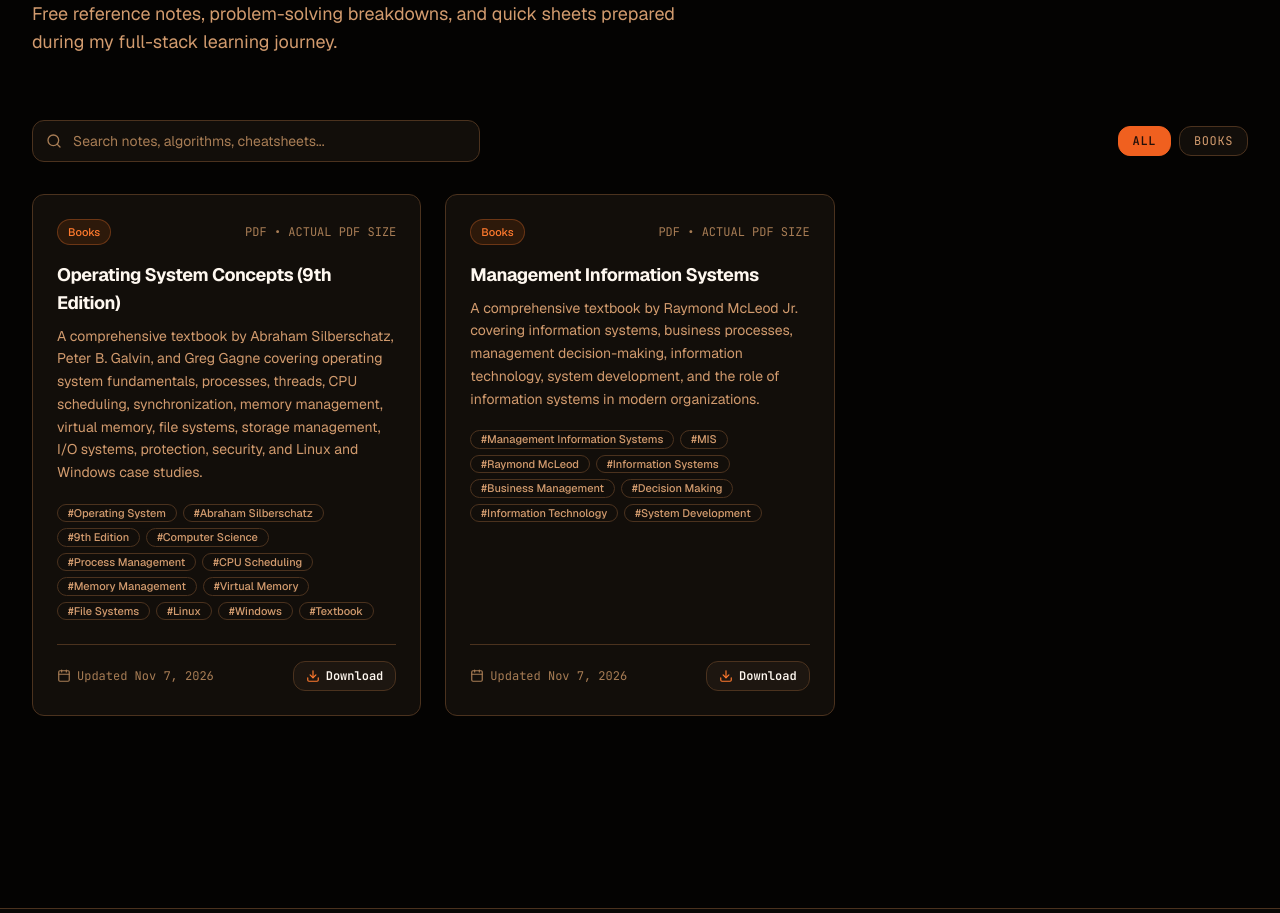
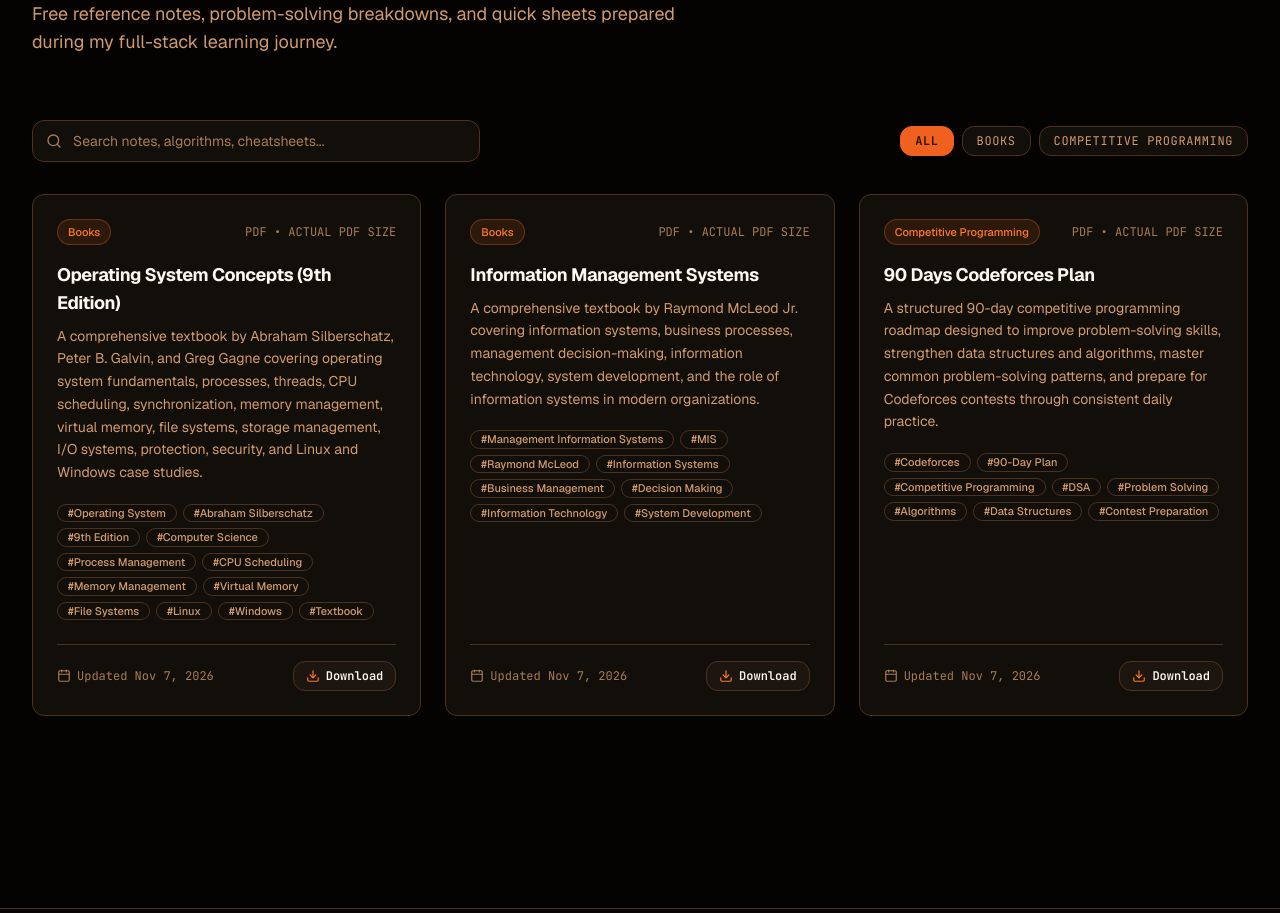
Before and after one commit to Md-sihab11/My-first-portfolio, a Next.js app: page /resources in a window 1280 px wide. Shown: the part 560-1473 px from the top of the page. Built offline with nearby package versions, Linux system fonts and the light colour scheme; no server answers.

Commit message:
90 days coding plan uploaded

```diff
--- a/src/data/resources.ts
+++ b/src/data/resources.ts
@@ -27,8 +27,8 @@ export const resources: Resource[] = [
     ],
   },
   {
-  id: "management-information-systems",
-  title: "Management Information Systems",
+    id: "information-management-systems",
+    title: "Information Management Systems",
     description:
       "A comprehensive textbook by Raymond McLeod Jr. covering information systems, business processes, management decision-making, information technology, system development, and the role of information systems in modern organizations.",
     category: "Books",
@@ -47,4 +47,25 @@ export const resources: Resource[] = [
       "System Development",
     ],
   },
+  {
+    id: "90-days-codeforces-plan",
+    title: "90 Days Codeforces Plan",
+    description:
+      "A structured 90-day competitive programming roadmap designed to improve problem-solving skills, strengthen data structures and algorithms, master common problem-solving patterns, and prepare for Codeforces contests through consistent daily practice.",
+    category: "Competitive Programming",
+    fileUrl: "/resources/90-days-codeforces-plan.pdf",
+    fileSize: "Actual PDF size",
+    format: "PDF",
+    updatedAt: "2026-11-07",
+    tags: [
+      "Codeforces",
+      "90-Day Plan",
+      "Competitive Programming",
+      "DSA",
+      "Problem Solving",
+      "Algorithms",
+      "Data Structures",
+      "Contest Preparation",
+    ],
+  },
 ];
```
Also changed, not shown: 1 other file (tests, documents, lock files or other folders). Lines whose indentation alone changed are shown as unchanged.
